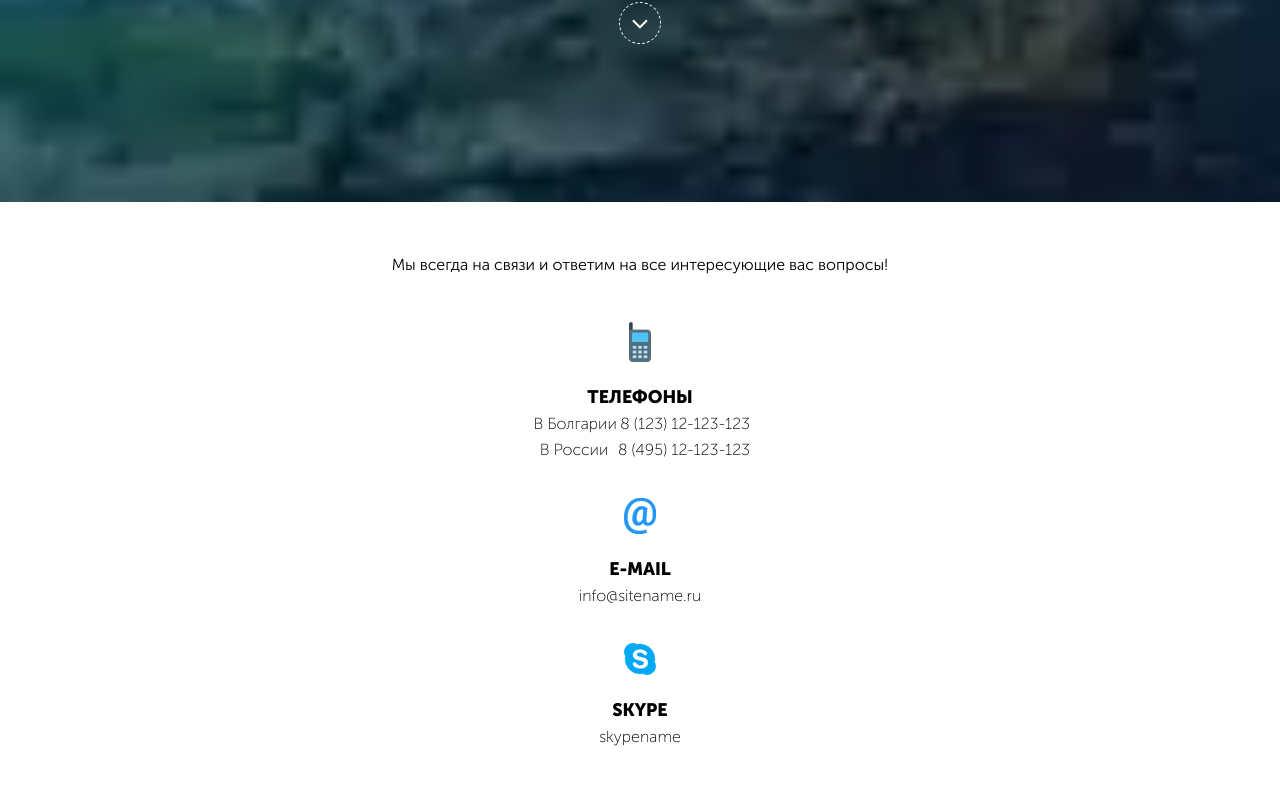
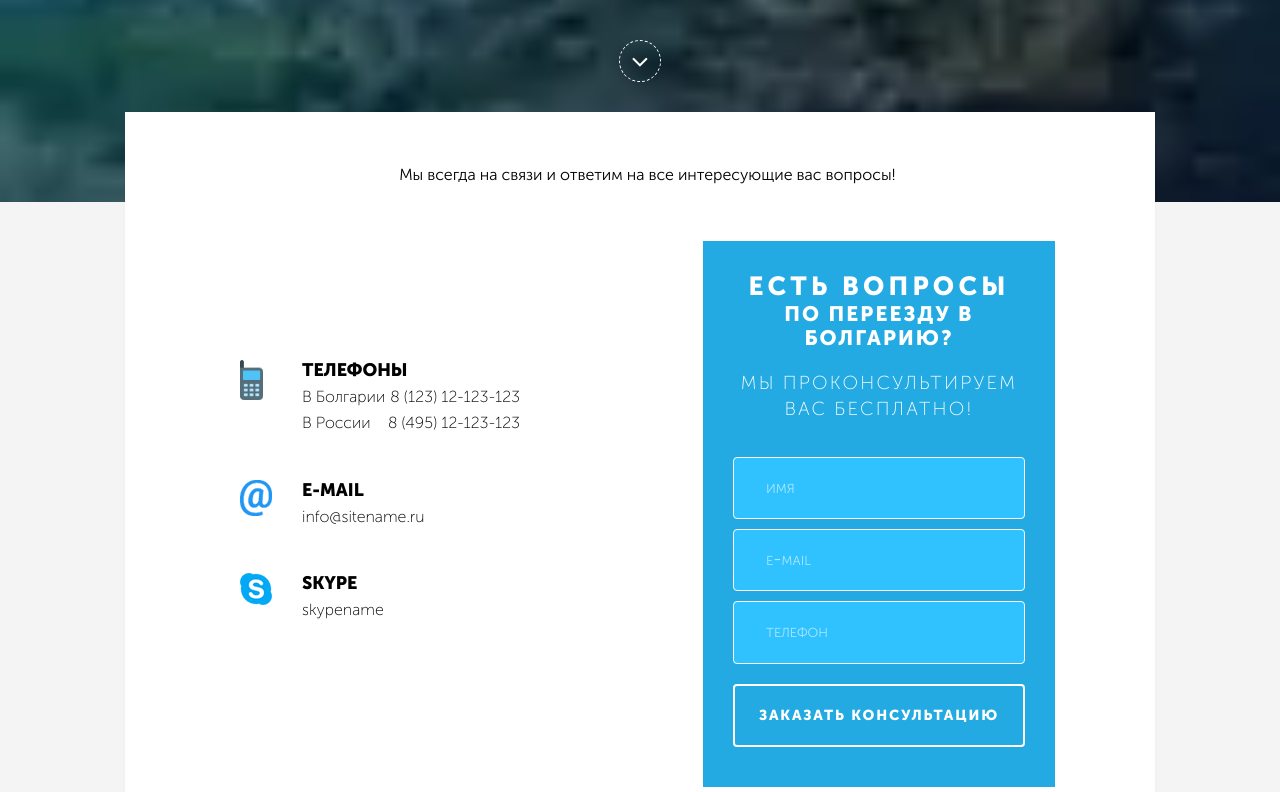
Before and after one commit to DZakh-old/Bootstrap-practice, a website built with Parcel: page src/contacts.html in a window 1280 px wide. Shown: the part 213-1005 px from the top of the page. Built offline with nearby package versions, Linux system fonts and the light colour scheme; a web font is replaced by a local one.

Commit message:
Finishing page: Contacts

```diff
--- a/src/contacts.html
+++ b/src/contacts.html
@@ -28,12 +28,12 @@
             <nav>
               <ul class="navigation">
                 <li class="navigation__item">
-                  <a href="#" class="navigation__link">
+                  <a href="./index.html" class="navigation__link">
                     Главная
                   </a>
                 </li>
                 <li class="navigation__item">
-                  <a href="#" class="navigation__link">
+                  <a href="./index.html" class="navigation__link">
                     О компании
                   </a>
                 </li>
@@ -43,7 +43,7 @@
                   </a>
                 </li>
                 <li class="navigation__item">
-                  <a href="#" class="navigation__link">
+                  <a href="./index.html" class="navigation__link">
                     Открытие представительства
                   </a>
                 </li>
@@ -112,13 +112,13 @@
             <h3 class="reference__heading heading heading_sub">
               Телефоны
             </h3>
-            <a href="tel:" class="reference__link">
+            <a href="#" class="reference__link">
               В Болгарии
               <span class="reference__link-data reference__link-data_tel">
                 8 (123) 12-123-123
               </span>
             </a>
-            <a href="tel:" class="reference__link">
+            <a href="#" class="reference__link">
               В России
               <span class="reference__link-data reference__link-data_tel">
                 8 (495) 12-123-123
@@ -148,14 +148,16 @@
             </a>
           </li>
         </ul>
-        <div class=" consultation">
-          <!--TODO:  <h2 class="consultation__heading heading heading_section">
-            Есть вопросы<br>
-            по переезду в болгарию?
+        <div class="consultation">
+          <h2 class="consultation__heading heading heading_section">
+            Есть вопросы
+            <span class="consultation__heading-smaller">
+              по переезду в болгарию?
+            </span>
           </h2>
           <p class="consultation__caption">
             Мы проконсультируем вас бесплатно!
-          </p> -->
+          </p>
           <form action="#" class="contact-form">
             <input class="contact-form__element contact-form__element_input" type="text" name="name" placeholder="Имя">
             <input class="contact-form__element contact-form__element_input" type="email" name="email" placeholder="E-mail">
--- a/src/stylesheets/components/_contact-form.scss
+++ b/src/stylesheets/components/_contact-form.scss
@@ -2,7 +2,7 @@
   margin: auto;
 
   &__element {
-    min-width: 100%;
+    width: 100%;
     color: #fff;
     border-radius: 4rem;
     margin-bottom: 10rem;
@@ -31,10 +31,10 @@
       }
     }
     &_button {
-      $coefficient: 0.94;
+      $coefficient: 0.90;
       border: 2rem solid #fff;
       margin-top: 10rem;
-      padding: (1.18em / $coefficient + 0.5em * (1 - $coefficient)) 0;
+      padding: (1.18em / $coefficient + 0.5em * (1 - $coefficient)) 1em;
       font-size: 1em * $coefficient;
       text-transform: uppercase;
       font-weight: bold;
@@ -43,10 +43,10 @@
 
       &:hover,
       &:focus {
-        background: rgba(0,0,255,0.05);
+        background: transparentize($brand-color, 0.85);
       }
       &:active {
-        background: rgba(0,0,255,0.1);
+        background: transparentize($brand-color, 0.75);
       }
     }
   }
--- a/src/stylesheets/components/_reference.scss
+++ b/src/stylesheets/components/_reference.scss
@@ -31,4 +31,22 @@
       transform: scaleX(1.05);
     }
   }
+
+  @include media-breakpoint-up(md) {
+    max-width: 280rem;
+    position: relative;
+    padding-left: 62rem;
+    padding-bottom: 45rem;
+    margin: 0;
+    text-align: left;
+
+    &__img {
+      position: absolute;
+      top: 0;
+      left: 0;
+    }
+    &__heading {
+      text-align: left;
+    }
+  }
 }
--- a/src/stylesheets/components/_references.scss
+++ b/src/stylesheets/components/_references.scss
@@ -3,6 +3,17 @@
 
   &__option {
     padding-bottom: 36rem;
-    margin: auto;
+    margin: 0 auto;
+  }
+
+  @include media-breakpoint-up(md) {
+    padding: 0;
+    display: flex;
+    flex-direction: column;
+    justify-content: center;
+
+    &__option {
+      padding: 0;
+    }
   }
 }
--- a/src/stylesheets/layout/_contacts.scss
+++ b/src/stylesheets/layout/_contacts.scss
@@ -11,4 +11,27 @@
     padding: 40rem 38rem 48rem;
     background: $second-brand-color;
   }
+
+  @include media-breakpoint-up(md) {
+    padding-bottom: 63rem;
+
+    &__content {
+      display: flex;
+      justify-content: space-between;
+      padding-top: 56rem;
+    }
+  }
+
+  @include media-breakpoint-up(lg) {
+    background: $light-gray;
+    padding: 0;
+
+    &__container {
+      max-width: 1030rem;
+      padding: 53rem 100rem 63rem 115rem;
+      background: #fff;
+      transform: translateY(-90rem);
+      box-shadow: 0rem 5rem 5rem -4rem rgba(0,0,0,0.3);
+    }
+  }
 }
--- a/src/stylesheets/main.scss
+++ b/src/stylesheets/main.scss
@@ -1,6 +1,7 @@
 @charset 'UTF-8';
 
 /* uncss:ignore start */
+
 // 1. Configuration and helpers
 @import
   'abstracts/variables',
@@ -8,6 +9,7 @@
   'abstracts/mixins',
   'abstracts/animations',
   'abstracts/extends';
+
 /* uncss:ignore end */
 
 // 2. Vendors
@@ -16,6 +18,7 @@
   'vendors/bootstrap';
 
 /* uncss:ignore start */
+
 // 3. Base stuff
 @import
   'base/base',
@@ -60,4 +63,5 @@
 // 7. Themes
 @import
   'themes/default';
+
 /* uncss:ignore end */
--- a/src/stylesheets/page/_contacts.scss
+++ b/src/stylesheets/page/_contacts.scss
@@ -51,5 +51,50 @@
   }
 
 
+  /* === Arrow-to-down === */
+  .arrow-to-down {
+    margin-bottom: 30rem;
+  }
 
+
+  /* === Consultation === */
+  .consultation {
+    background: $second-brand-color;
+    padding: 40rem 40rem 48rem;
+
+    &__heading {
+      font-size: 26rem;
+
+      &-smaller {
+        display: block;
+        font-size: 0.8em;
+        letter-spacing: 0.1em;
+        line-height: 1.15em;
+      }
+    }
+    &__caption {
+      padding-bottom: 35rem;
+
+      &::after {
+        display: none;
+      }
+    }
+
+    @include media-breakpoint-up(md) {
+      max-width: 352rem;
+      padding: 30rem;
+    }
+  }
+
+
+  /* === Form === */
+  @include media-breakpoint-down(sm) {
+    .contact-form {
+      &__element {
+        &_input {
+          padding-left: 4em;
+        }
+      }
+    }
+  }
 }
```
